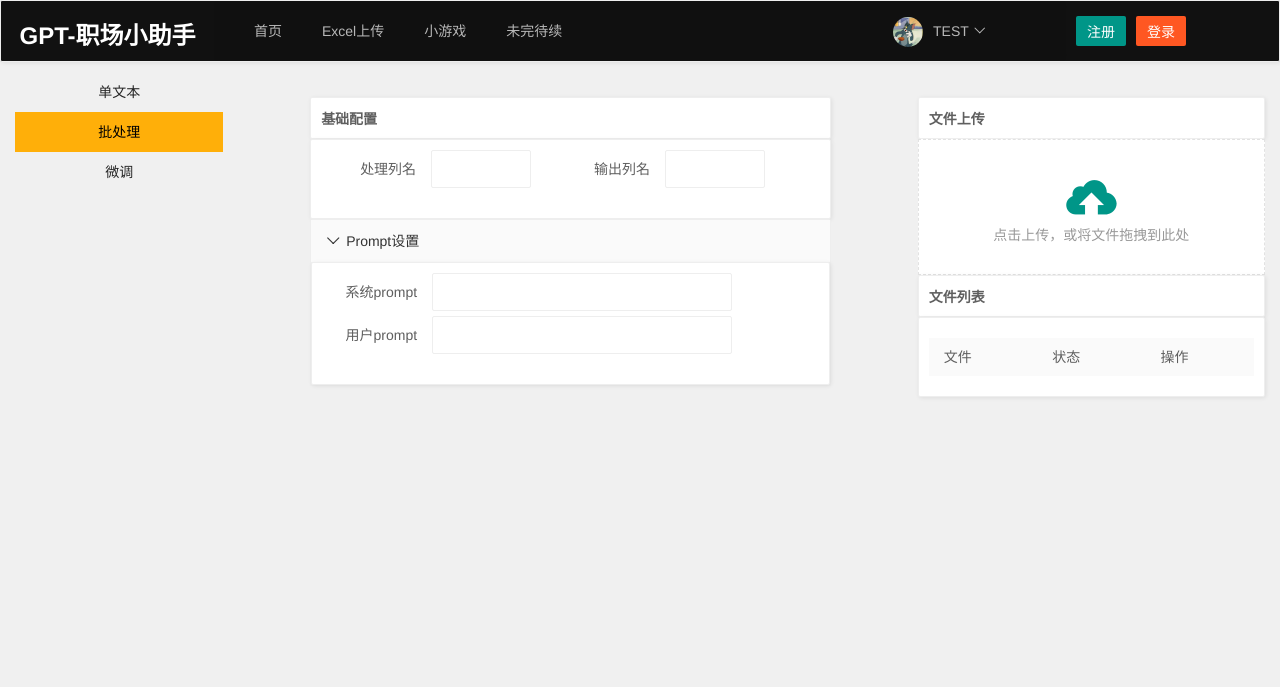
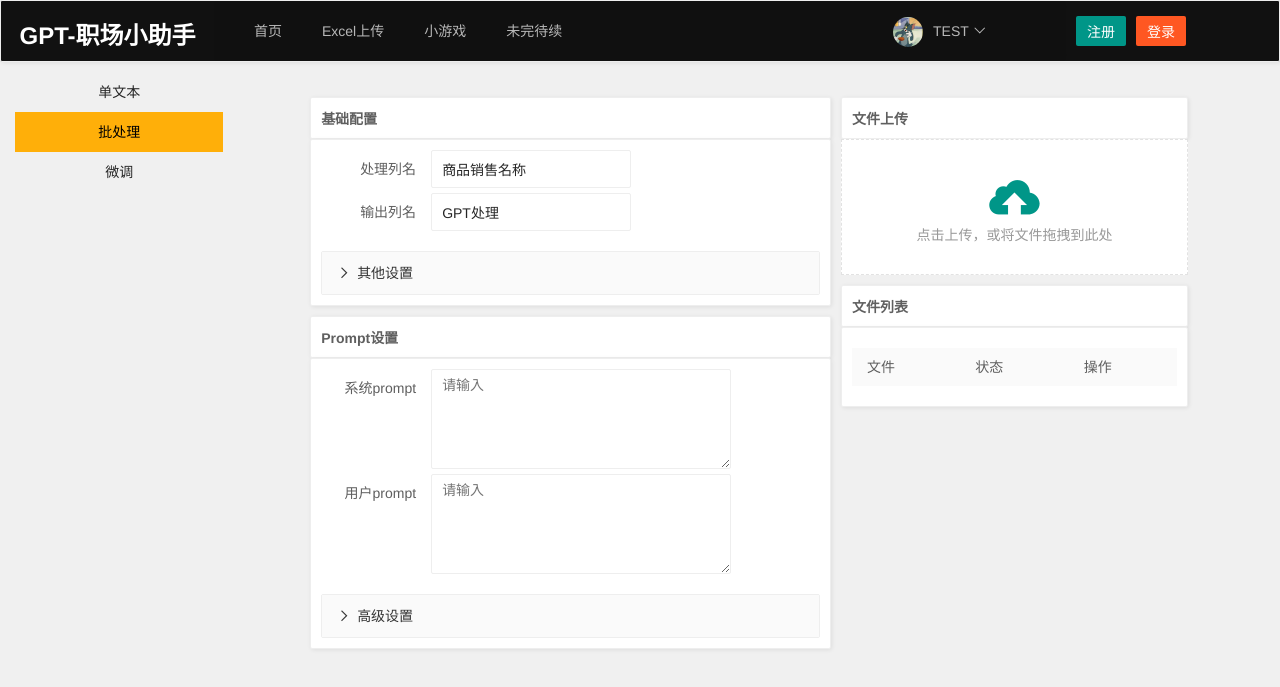
Before and after one commit to coderzzy/wrap_gpt, a Django app: template wrap_gpt/templates/upload.html in a window 1280 px wide. Shown: the top 687 px of the page. Run offline with Django 4.2, Linux system fonts and the light colour scheme; the template is opened without the code that fills it, so the values that code supplies are empty.

Commit message:
temp: 批处理ing

```diff
--- a/wrap_gpt/core/gpt/excel_process.py
+++ b/wrap_gpt/core/gpt/excel_process.py
@@ -51,8 +51,7 @@ def excel_process(file_path, origin_filename):
     # 循环遍历每一行并调用GPT-3.5 API处理
     generated_texts = []
     processed_count = 0
-    new_excel_filename = f'finished_{origin_filename}'
-    new_excel_filepath = os.path.join(EXCEL_ROOT, new_excel_filename)
+
 
     print('start')
     for index, row in df.iterrows():
--- a/wrap_gpt/templates/upload.html
+++ b/wrap_gpt/templates/upload.html
@@ -29,9 +29,11 @@
             <li>微调</li>
         </ul>
         <div class="layui-tab-content  layui-col-md10">
+            <!-- 单文本 -->
             <div class="layui-tab-item">
-              单文本
+              未完待续...
             </div>
+            <!-- 批处理 -->
             <div class="layui-tab-item layui-show">
               <div class="layui-row" style="display: flex;justify-content: center; margin-top: 10px;">
                 <div class="layui-col-md12">
@@ -45,36 +47,84 @@
                           <div class="layui-form-item">
                             <div class="layui-inline">
                               <label class="layui-form-label">处理列名</label>
-                              <div class="layui-input-inline" style="width: 100px;">
-                                <input type="text" name="" autocomplete="off" class="layui-input">
+                              <div class="layui-input-inline" style="width: 200px;">
+                                <input id="input_column_name" type="text" name="" autocomplete="off" class="layui-input" value="商品销售名称">
                               </div>
                             </div>
                             <div class="layui-inline">
                               <label class="layui-form-label">输出列名</label>
-                              <div class="layui-input-inline" style="width: 100px;">
-                                <input type="text" name="" autocomplete="off" class="layui-input">
+                              <div class="layui-input-inline" style="width: 200px;">
+                                <input id="output_column_name" type="text" name="" autocomplete="off" class="layui-input" value="GPT处理">
+                              </div>
+                            </div>
+                          </div>
+                          <div class="layui-collapse">
+                            <div class="layui-colla-item">
+                              <h2 class="layui-colla-title">其他设置</h2>
+                              <div class="layui-colla-content layui-form-item">
+                                <div class="layui-inline">
+                                  <label class="layui-form-label">间隔时间</label>
+                                  <div class="layui-input-inline" style="width: 200px;">
+                                    <input id="timesleep_config" type="text" name="" autocomplete="off" class="layui-input" value="3">
+                                  </div>
+                                </div>
+                                <div class="layui-inline">
+                                  <label class="layui-form-label">最大字数</label>
+                                  <div class="layui-input-inline" style="width: 200px;">
+                                    <input id="maxtokens_config" type="text" name="" autocomplete="off" class="layui-input" value="300">
+                                  </div>
+                                </div>
+                                <div class="layui-inline">
+                                  <label class="layui-form-label">创新性</label>
+                                  <div class="layui-input-inline" style="width: 200px;">
+                                    <input id="temperature_config" type="text" name="" autocomplete="off" class="layui-input" value="1">
+                                  </div>
+                                </div>
+                                <div class="layui-inline">
+                                  <label class="layui-form-label">模型版本</label>
+                                  <div class="layui-input-inline" style="width: 200px;">
+                                    <input id="model_config" type="text" name="" autocomplete="off" class="layui-input" value="gpt-3.5-turbo">
+                                  </div>
+                                </div>
                               </div>
                             </div>
                           </div>
                       </div>
                     </div>
                     <!-- Prompt配置 -->
-                    <div class="layui-col-md12">
-                      <div class="layui-collapse">
-                        <div class="layui-colla-item">
-                          <h2 class="layui-colla-title">Prompt设置</h2>
-                          <div class="layui-colla-content layui-show layui-panel layui-row" style="padding: 10px;">
-                            <div class="layui-form-item">
+                    <div class="layui-col-md12" style="margin-top: 10px;">
+                      <div class="layui-panel" style="padding: 10px; font-weight: bolder;">
+                        <p>Prompt设置</p>
+                      </div>
+                      <div class="layui-panel layui-row" style="padding: 10px;">
+                        <div class="layui-form-item">
+                          <div class="layui-inline">
+                            <label class="layui-form-label">系统prompt</label>
+                            <div class="layui-input-inline" style="width: 300px;">
+                              <textarea id="system_prompt" name="" placeholder="请输入" class="layui-textarea"></textarea>
+                            </div>
+                          </div>
+                          <div class="layui-inline">
+                            <label class="layui-form-label">用户prompt</label>
+                            <div class="layui-input-inline" style="width: 300px;">
+                              <textarea id="user_prompt" name="" placeholder="请输入" class="layui-textarea"></textarea>
+                            </div>
+                          </div>
+                        </div>
+                        <div class="layui-collapse">
+                          <div class="layui-colla-item">
+                            <h2 class="layui-colla-title">高级设置</h2>
+                            <div class="layui-colla-content layui-form-item">
                               <div class="layui-inline">
-                                <label class="layui-form-label">系统prompt</label>
+                                <label class="layui-form-label">样例-用户</label>
                                 <div class="layui-input-inline" style="width: 300px;">
-                                  <input type="text" name="" autocomplete="off" class="layui-input">
+                                  <textarea id="ex_user_prompt" name="" placeholder="请输入" class="layui-textarea"></textarea>
                                 </div>
                               </div>
                               <div class="layui-inline">
-                                <label class="layui-form-label">用户prompt</label>
+                                <label class="layui-form-label">样例-助手</label>
                                 <div class="layui-input-inline" style="width: 300px;">
-                                  <input type="text" name="" autocomplete="off" class="layui-input">
+                                  <textarea id="ex_assistant_prompt" name="" placeholder="请输入" class="layui-textarea"></textarea>
                                 </div>
                               </div>
                             </div>
@@ -83,7 +133,7 @@
                       </div>
                     </div>
                   </div>
-                  <div class="layui-col-md4 layui-col-md-offset1">
+                  <div class="layui-col-md4" style="margin-left: 10px;">
                     <!-- 文件上传 -->
                     <div class="layui-col-md12">
                       <div class="layui-panel" style="padding: 10px; font-weight: bolder;">
@@ -95,7 +145,7 @@
                       </div>
                     </div>
                     <!-- 文件列表 -->
-                    <div class="layui-col-md12">
+                    <div class="layui-col-md12" style="margin-top: 10px;">
                       <div class="layui-panel" style="padding: 10px; font-weight: bolder;">
                         <p>文件列表</p>
                       </div>
@@ -126,7 +176,7 @@
                 </div>
               </div>
             </div>
-            <div class="layui-tab-item">微调</div>
+            <div class="layui-tab-item">未完待续...</div>
         </div>
       </div>
     </div>
@@ -142,7 +192,17 @@
           accept: 'file',
           url: 'upload_excel',
           data: {
-            csrfmiddlewaretoken: "{{ csrf_token}}"
+            csrfmiddlewaretoken: "{{ csrf_token}}",
+            input_column_name: $('#input_column_name').val(),
+            output_column_name:$('#output_column_name').val(),
+            timesleep_config:$('#timesleep_config').val(),
+            maxtokens_config:$('#maxtokens_config').val(),
+            temperature_config:$('#temperature_config').val(),
+            model_config:$('#model_config').val(),
+            system_prompt:$('#system_prompt').val(),
+            user_prompt:$('#user_prompt').val(),
+            ex_user_prompt:$('#ex_user_prompt').val(),
+            ex_assistant_prompt:$('#ex_assistant_prompt').val()
           },
           before: function(obj){
             load = layer.load();
```
Also changed, not shown: wrap_gpt/core/gpt/batch_process.py (added, +30 -0 lines), wrap_gpt/core/gpt/input_process.py (added, +37 -0 lines), wrap_gpt/core/gpt/model_config.py (added, +50 -0 lines), wrap_gpt/core/gpt/run_zzy.py (added, +52 -0 lines), wrap_gpt/core/views.py (+15 -0 lines).
